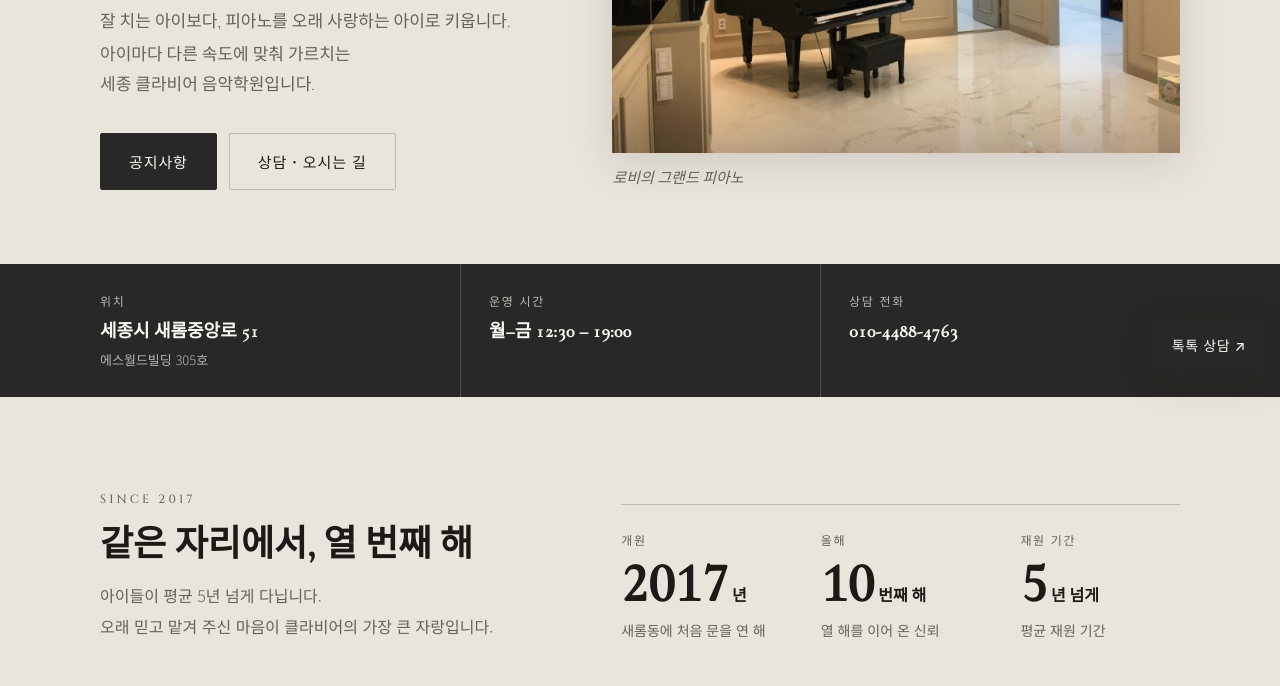
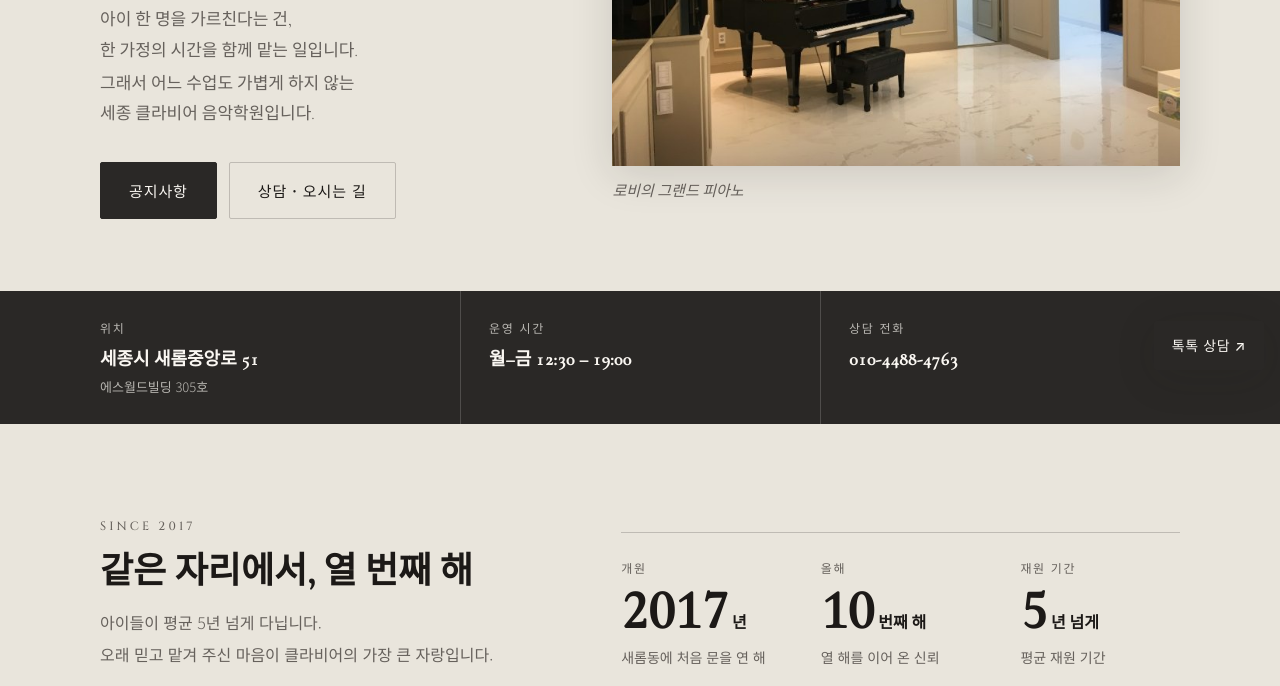
Before and after one commit to gunvada/klavier, a plain HTML site: page index.html in a window 1280 px wide. Shown: the part 414-1100 px from the top of the page. Drawn offline with nearby package versions, Linux system fonts and the light colour scheme; no server answers.

Commit message:
홈페이지: 메인 소개글을 원장 편지 문장(한 가정의 시간을 함께 맡는 일) 중심으로 교체
Co-Authored-By: Claude Opus 5.5 <noreply@anthropic.com>
Claude-Session: https://claude.ai/code/session_01BV7FMEnPdbpRijYXAYfrFg

```diff
--- a/index.html
+++ b/index.html
@@ -571,7 +571,7 @@ img { -webkit-user-drag: none; user-drag: none; }
       <div>
         <div class="eyebrow">SEJONG · EST. 2017</div>
         <h1>오늘 친 한 곡이,<br>오래도록 <span style="white-space: nowrap">기쁨이 되기를</span></h1>
-        <p class="lede"><span class="ln"><span class="ph">잘 치는 아이보다,</span> <span class="ph">피아노를 오래 사랑하는 아이로 키웁니다.</span></span><span class="ln"><span class="ph">아이마다 다른 속도에 맞춰 가르치는</span> <span class="ph">세종 클라비어 음악학원입니다.</span></span></p>
+        <p class="lede"><span class="ln"><span class="ph">아이 한 명을 가르친다는 건,</span> <span class="ph">한 가정의 시간을 함께 맡는 일입니다.</span></span><span class="ln"><span class="ph">그래서 어느 수업도 가볍게 하지 않는</span> <span class="ph">세종 클라비어 음악학원입니다.</span></span></p>
         <div class="actions">
           <a class="btn btn-primary" href="#notice">공지사항</a>
           <a class="btn btn-ghost" href="#visit">상담 · 오시는 길</a>
```
